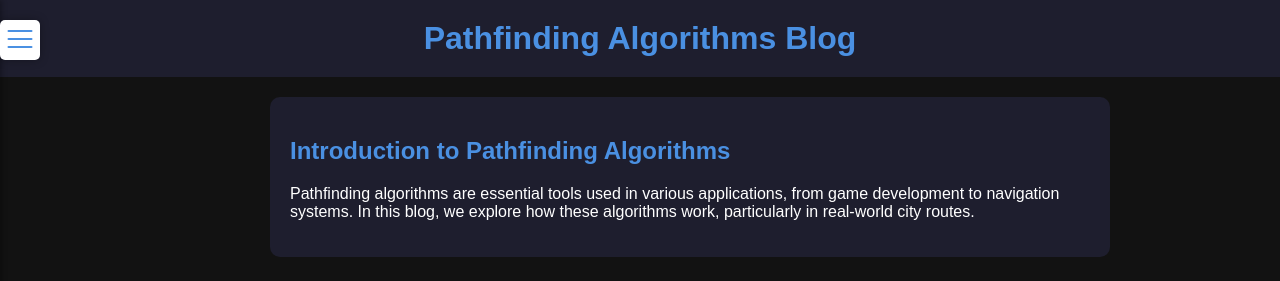
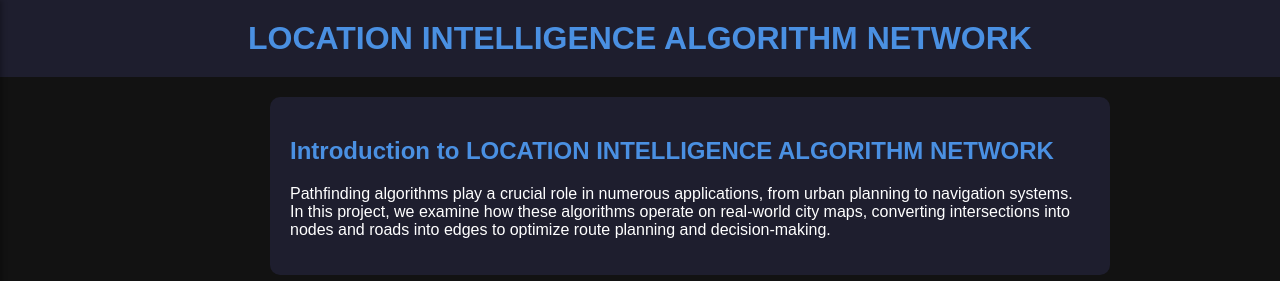
Before and after one commit to AalamPunk/LIAN, a plain HTML site: page LIAN/index.html in a window 1280 px wide. Shown: the top 281 px of the page. Drawn offline with nearby package versions, Linux system fonts and the light colour scheme; grey boxes are pictures that could not be loaded.

Commit message:
some minor changes

```diff
--- a/LIAN/index.html
+++ b/LIAN/index.html
@@ -3,14 +3,14 @@
 <head>
     <meta charset="UTF-8">
     <meta name="viewport" content="width=device-width, initial-scale=1.0">
-    <title>Pathfinding Algorithms Blog</title>
+    <title>LIAN</title>
     <!-- Leaflet CSS -->
     <link rel="stylesheet" href="https://unpkg.com/leaflet@1.7.1/dist/leaflet.css" />
     <link rel="stylesheet" href="style.css" />
 </head>
 <body>
     <header>
-        <h1>Pathfinding Algorithms Blog</h1>
+        <h1>LOCATION INTELLIGENCE ALGORITHM NETWORK</h1>
     </header>
     <label>
         <!-- Hidden checkbox for toggling the sidebar -->
@@ -59,8 +59,8 @@
 
     <div class="content" id="content">
         <div class="blog-post">
-            <h2>Introduction to Pathfinding Algorithms</h2>
-            <p>Pathfinding algorithms are essential tools used in various applications, from game development to navigation systems. In this blog, we explore how these algorithms work, particularly in real-world city routes.</p>
+            <h2>Introduction to LOCATION INTELLIGENCE ALGORITHM NETWORK</h2>
+            <p>Pathfinding algorithms play a crucial role in numerous applications, from urban planning to navigation systems. In this project, we examine how these algorithms operate on real-world city maps, converting intersections into nodes and roads into edges to optimize route planning and decision-making.</p>
         </div>
 
         <div class="map-container">
```
